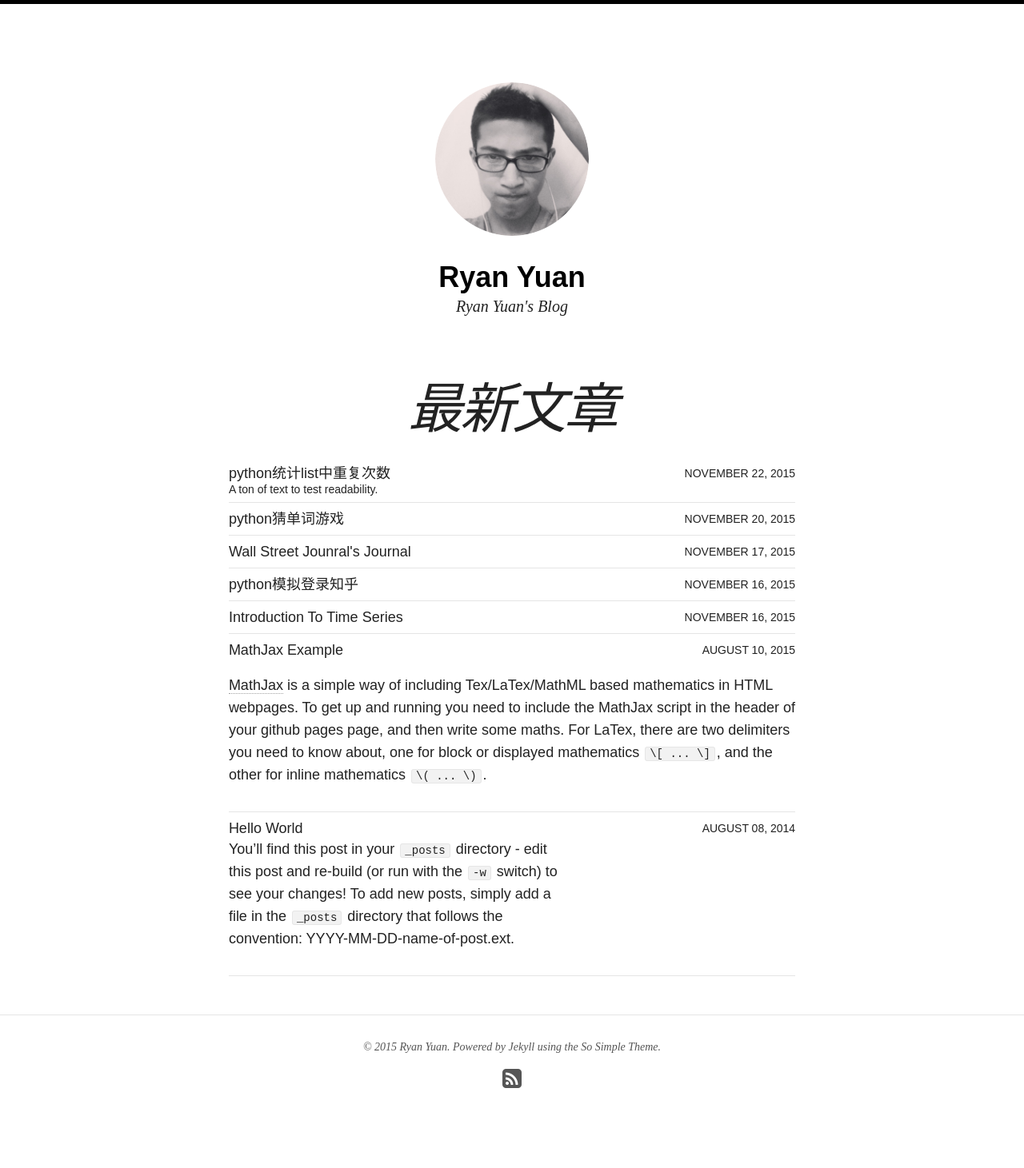
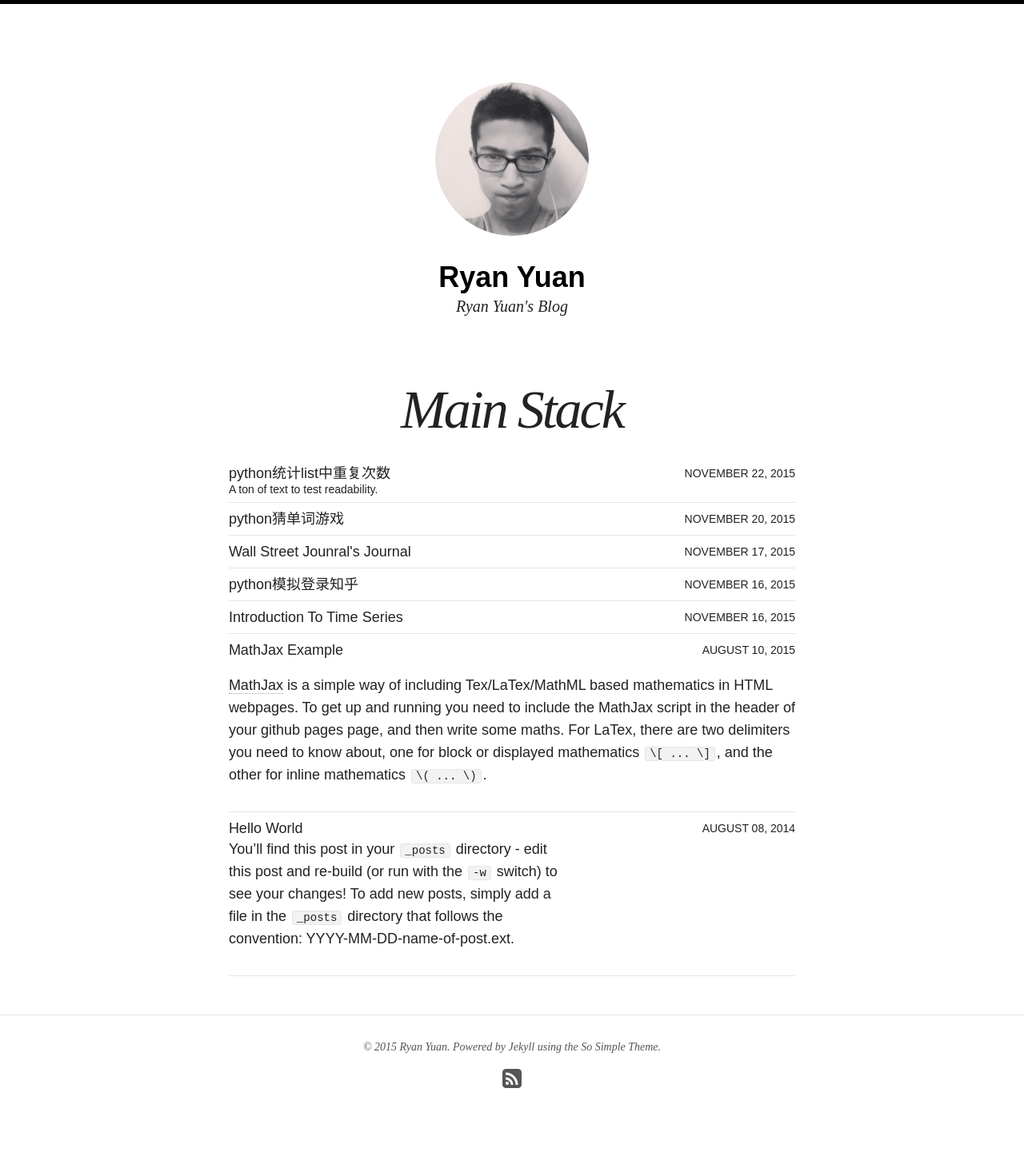
Before and after one commit to ryanyuan42/ryanyuan42.github.io, a Jekyll site: the page built from index.html, in a window 1280 px wide. Shown: the whole page at 80% size. Built offline with Jekyll 4.4.1, drawn with Linux system fonts in a browser that asks for light colours; nearby versions of some CDN libraries.

Commit message:
Update index.html

```diff
--- a/index.html
+++ b/index.html
@@ -1,6 +1,6 @@
 ---
 layout: page
-title: 最新文章
+title: Main Stack
 excerpt: "漂流在外的大三学生"
 search_omit: true
 ---
```
